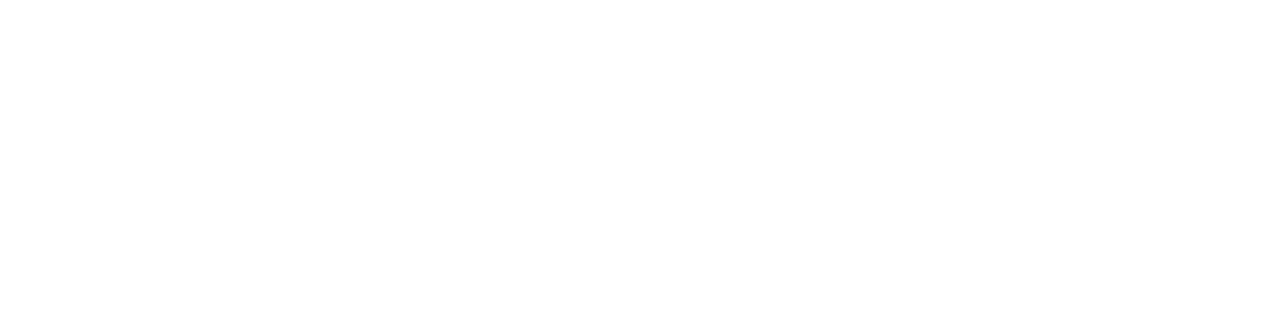
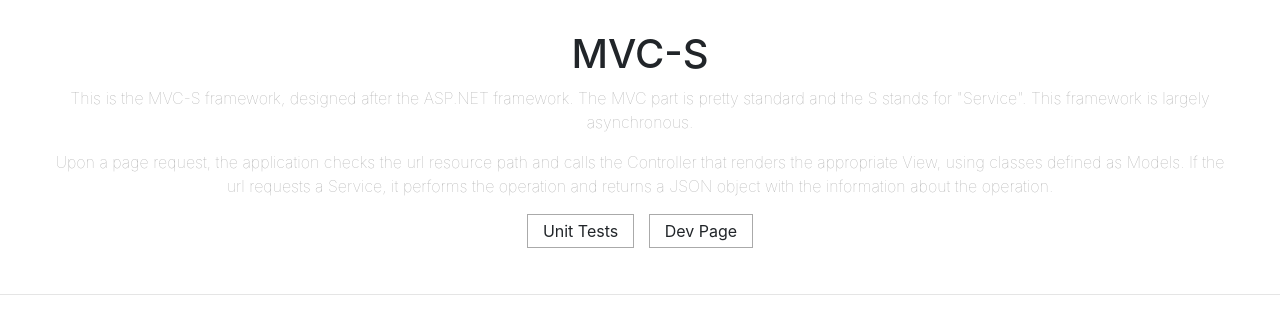
Before and after one commit to n3sted0wl/MVC-S, a PHP site: page /DevInfo in a window 1280 px wide. Before the commit the part shown is empty. Shown: the top 334 px of the page. Run offline with PHP 8.4, Linux system fonts and the light colour scheme.

Commit message:
Created a DevInfo page
For documenting functionality of the framework

```diff
--- a/Routes.php
+++ b/Routes.php
@@ -1,10 +1,12 @@
 
 <?php
     // Define routes that the master page executes on page load
-    Route::Set("dev" , function() { Dev::RenderView("dev"); });
     Route::Set("dev", function() { Dev::RenderView("dev"); });
     Route::Set("UnitTests", function() { UnitTests::RenderView("UnitTests"); });
     Route::Set("Services", function() { Services::CallService(); } );
+
+    // Route::Set("index.php", function() { Home::RenderView("Home"); });
+    Route::Set("DevInfo", function() { DevInfo::RenderView("DevInfo"); });
 ?>
 
 <?php
--- /dev/null
+++ b/application/controllers/DevInfo.php
@@ -0,0 +1,5 @@
+<?php
+    class DevInfo extends Controller {
+
+    }
+?>
--- /dev/null
+++ b/application/views/DevInfo.php
@@ -0,0 +1,39 @@
+<div id="dev-info-page-heading">
+    <div id="dev-info-page-welcome-container">
+        <h1>MVC-S</h1>
+        <p>
+            This is the MVC-S framework, designed after the
+            ASP.NET framework. The MVC part is pretty standard
+            and the S stands for "Service". This framework is
+            largely asynchronous.
+        </p>
+        <p>
+            Upon a page request, the application checks the url
+            resource path and calls the Controller that renders
+            the appropriate View, using classes defined as
+            Models. If the url requests a Service, it performs
+            the operation and returns a JSON object with the
+            information about the operation.
+        </p>
+    </div>
+    <div id="dev-info-page-navigation-container">
+        <div class="link-button" data-url="/UnitTests">
+            Unit Tests
+        </div>
+        <div class="link-button" data-url="/Dev">
+            Dev Page
+        </div>
+    </div>
+</div>
+<hr />
+<div id="dev-info-page-body">
+</div>
+
+<div id="dev-info-page-footer">
+    <div class="col-xs-12 col-md-4 dev-info-page-footer-section">
+    </div>
+    <div class="col-xs-12 col-md-4 dev-info-page-footer-section">
+    </div>
+    <div class="col-xs-12 col-md-4 dev-info-page-footer-section">
+    </div>
+</div>
--- /dev/null
+++ b/static/css/devinfo.css
@@ -0,0 +1,13 @@
+#dev-info-page-heading {
+    padding: 30px 50px;
+    text-align: center;
+}
+
+#dev-info-page-welcome-container p {
+    color: #aaa;
+    font-weight: lighter;
+}
+
+#dev-info-page-navigation-container > div {
+    margin: 0 5px;
+}
--- a/static/css/site.css
+++ b/static/css/site.css
@@ -1,3 +1,16 @@
+/* Text color defaults */
 .exceptionMessage {
     color: red;
 }
+
+/* Button style defaults */
+div.link-button {
+    display: inline-block;
+    padding: 4px 15px;
+    border: 1px solid #aaa;
+}
+
+.link-button:hover {
+    box-shadow: 0 0 15px #aaa;
+    cursor: pointer;
+}
--- a/static/js/site.js
+++ b/static/js/site.js
@@ -1,4 +1,13 @@
+/* ===================== On Page Load ===================== */
+$(document).ready(function() {
+    // Set up functionalities
+    $('.link-button').on('click', function(event){
+        var targetUrl = $(this).data('url');
+        window.location.href = targetUrl;
+    });
+});
 
+/* ===================== Function definitions ===================== */
 /** A wrapper for making a jQuery ajax POST request;
  * The only required option setting is "serviceName" */
 var sAjax = function(requestOptions) {
```
